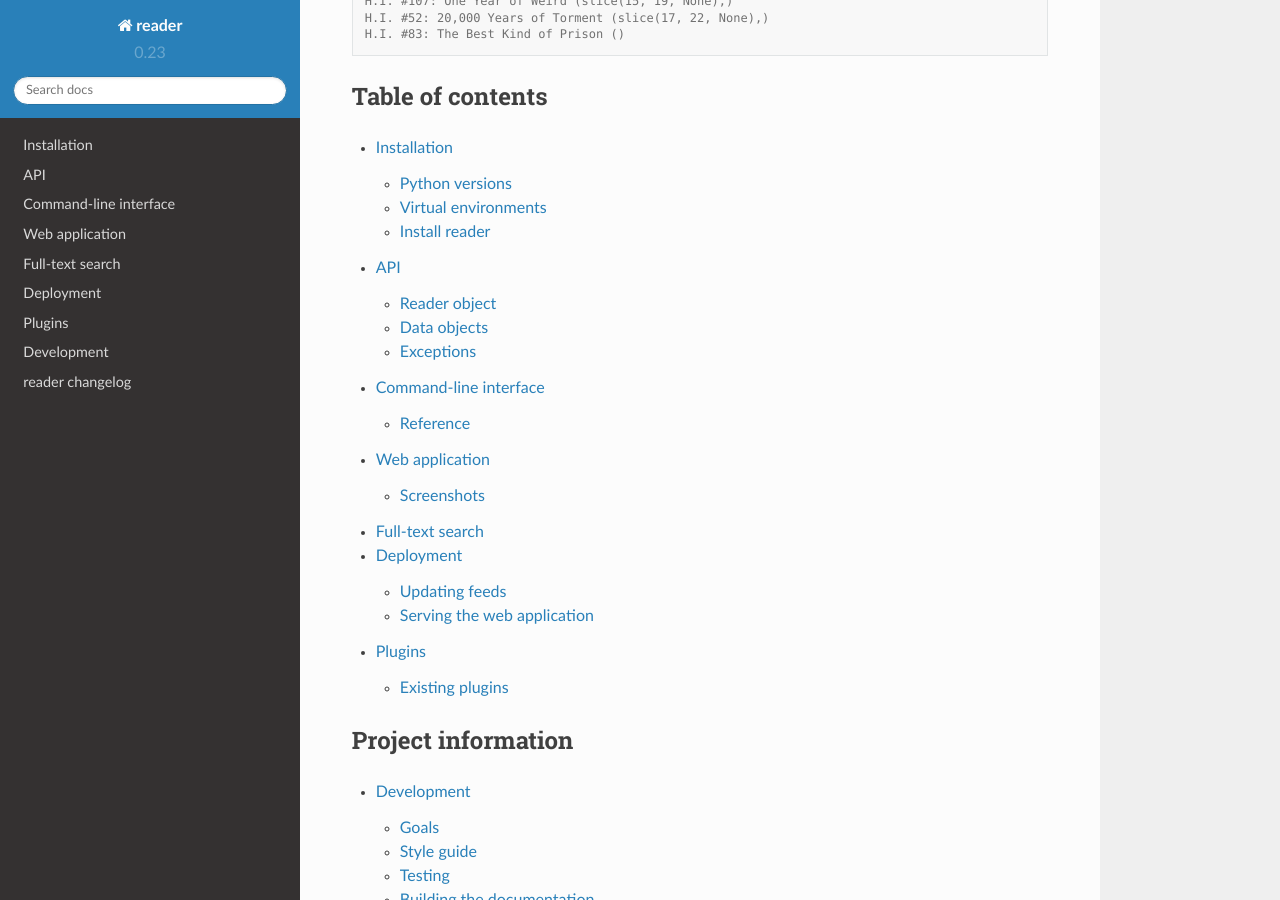
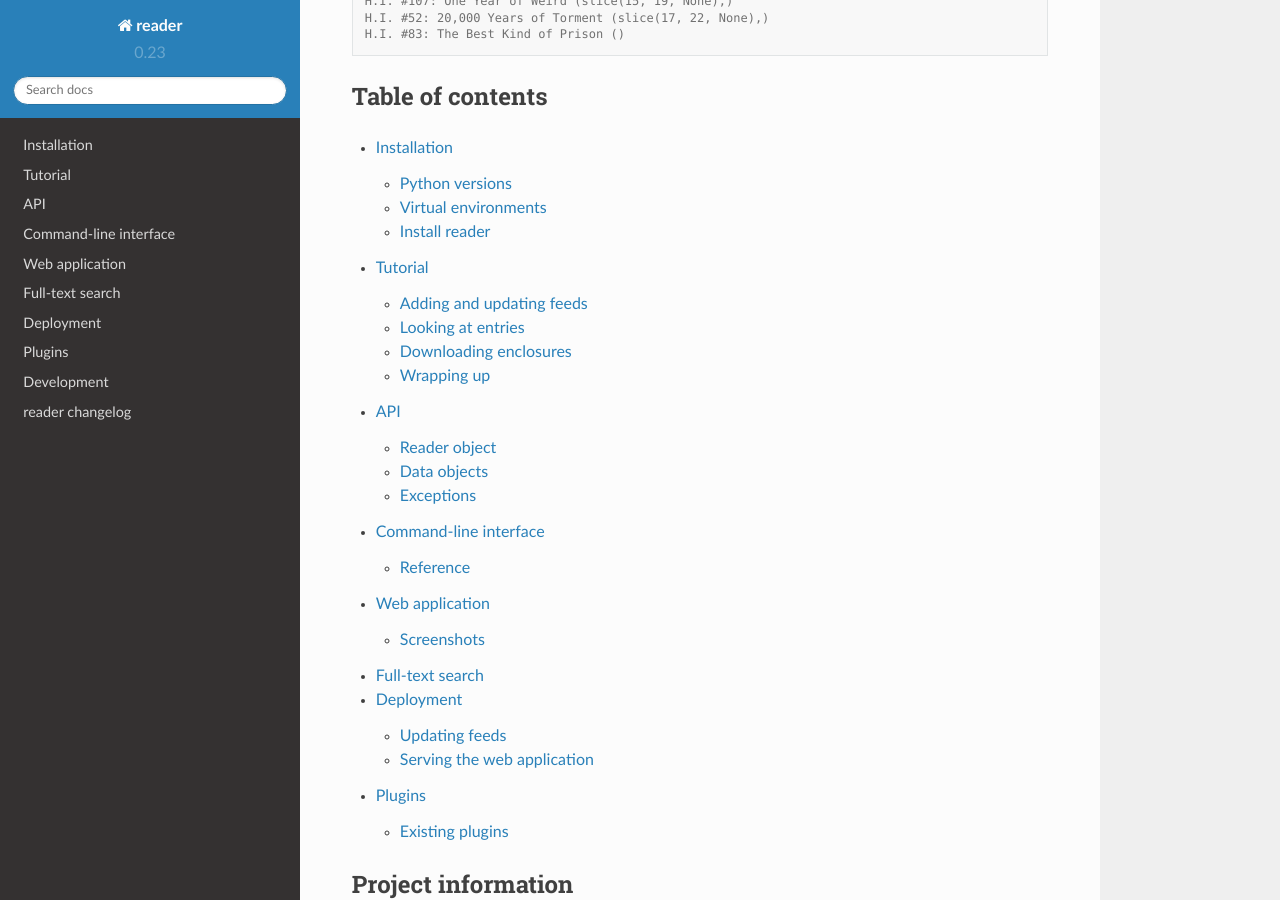
Before and after one commit to Alcides1123/reader, a Sphinx documentation site: the page built from docs/index.rst, in a window 1280 px wide and 900 px high, scrolled down 954 px. Built offline with Sphinx 7.4.7 and the Read the Docs theme 2.0.0, drawn with Linux system fonts in a browser that asks for light colours; part of the change alters nothing that is shown.

Commit message:
Add basic tutorial.
For #158.

```diff
--- a/docs/index.rst
+++ b/docs/index.rst
@@ -28,6 +28,7 @@ Table of contents
     :maxdepth: 2
 
     install
+    tutorial
     api
     cli
     app
--- /dev/null
+++ b/docs/tutorial.rst
@@ -0,0 +1,204 @@
+Tutorial
+========
+
+
+... in which we download a podcast.
+
+First, you need to install reader by following the instructions :doc:`here <install>`.
+
+
+TODO: All of the prose.
+
+
+Adding and updating feeds
+-------------------------
+
+Add feed::
+
+    from reader import make_reader, FeedExistsError
+
+    FEED_URL = "http://www.hellointernet.fm/podcast?format=rss"
+
+    reader = make_reader("db.sqlite")
+
+    def add_and_update_feed():
+        try:
+            reader.add_feed(FEED_URL)
+        except FeedExistsError:
+            pass
+
+        reader.update_feeds()
+
+        feed = reader.get_feed(FEED_URL)
+        print(f"updated {feed.title} (last changed at {feed.updated})\n")
+
+    add_and_update_feed()
+
+Run with ``python3 script.py``.
+
+Expected output:
+
+.. code-block:: text
+
+    updated Hello Internet (last changed at 2020-02-28 09:34:02)
+
+
+Remove the add_and_update_feed() line for now. It remembers!
+
+
+Looking at entries
+------------------
+
+Go through entries::
+
+    def download_everything():
+        entries = reader.get_entries()
+        entries = list(entries)[:3]
+
+        for entry in entries:
+            print(entry.feed.title, '-', entry.title)
+
+    download_everything()
+
+Expected output:
+
+.. code-block:: text
+
+    Hello Internet - H.I. #136: Dog Bingo
+    Hello Internet - H.I. #135: Place Your Bets
+    Hello Internet - # H.I. 134: Boxing Day
+
+
+Only entries with enclosures::
+
+    entries = reader.get_entries(has_enclosures=True)
+
+
+Mark those we've seen::
+
+    entries = reader.get_entries(has_enclosures=True, read=False)
+    ...
+
+    for entry in entries:
+        ...
+        reader.mark_as_read(entry)
+
+Output one:
+
+.. code-block:: text
+
+    Hello Internet - H.I. #136: Dog Bingo
+    Hello Internet - H.I. #135: Place Your Bets
+    Hello Internet - # H.I. 134: Boxing Day
+
+Output two:
+
+.. code-block:: text
+
+    Hello Internet - Star Wars: The Rise of Skywalker, Hello Internet Christmas Special
+    Hello Internet - H.I. #132: Artisan Water
+    Hello Internet - H.I. #131: Panda Park
+
+
+Look at enclosures::
+
+    for entry in entries:
+        print(entry.feed.title, '-', entry.title)
+
+        for enclosure in entry.enclosures:
+            if not enclosure.href.endswith('.mp3'):
+                continue
+
+            filename = enclosure.href.rpartition('/')[2]
+            print("  *", filename)
+
+        reader.mark_as_read(entry)
+
+Output:
+
+.. code-block:: text
+
+    Hello Internet - H.I. #130: Remember Harder
+      * 130.mp3
+    Hello Internet - H.I. #129: Sunday Spreadsheets
+      * 129.mp3
+    Hello Internet - H.I. #128: Complaint Tablet Podcast
+      * 128.mp3
+
+
+Downloading enclosures
+----------------------
+
+Add download function::
+
+    def download_file(src_url, dst_path):
+        with open(dst_path, 'w') as f:
+            f.write(src_url + '\n')
+
+and then, in download_everything()::
+
+    for enclosure in entry.enclosures:
+        ...
+        print("  *", filename)
+        download_file(enclosure.href, os.path.join(PODCASTS_DIR, filename))
+
+and imports::
+
+    import os, os.path
+
+and a new constant::
+
+    PODCASTS_DIR = "podcasts"
+
+and create the new directory::
+
+    os.makedirs(PODCASTS_DIR, exist_ok=True)
+    download_everything()
+
+Running this should create podcasts/ and write 127.mp3, 126.mp3, and 125.mp3,
+with http://traffic.libsyn.com/hellointernet/12x.mp3 in each of them.
+
+
+Final download function::
+
+    import requests, shutil
+
+    def download_file(src_url, dst_path):
+        part_path = dst_path + '.part'
+        with requests.get(src_url, stream=True) as response:
+            response.raise_for_status()
+            try:
+                with open(part_path, 'wb') as file:
+                    shutil.copyfileobj(response.raw, file)
+                os.rename(part_path, dst_path)
+            except BaseException:
+                try:
+                    os.remove(part_path)
+                except Exception:
+                    pass
+                raise
+
+Wrapping up
+-----------
+
+Add at the end::
+
+    os.makedirs(PODCASTS_DIR, exist_ok=True)
+    add_and_update_feed()
+    download_everything()
+
+and remove the ``entries = list(entries)[:3]`` line, and db.sqlite and the podcasts/ dir.
+
+And run again; the output should be:
+
+.. code-block:: text
+
+    updated Hello Internet (last changed at 2020-02-28 09:34:02)
+
+    Hello Internet - H.I. #136: Dog Bingo
+      * 136FinalFinal.mp3
+    Hello Internet - H.I. #135: Place Your Bets
+      * 135.mp3
+    Hello Internet - # H.I. 134: Boxing Day
+      * HI134.mp3
+    ...
```
